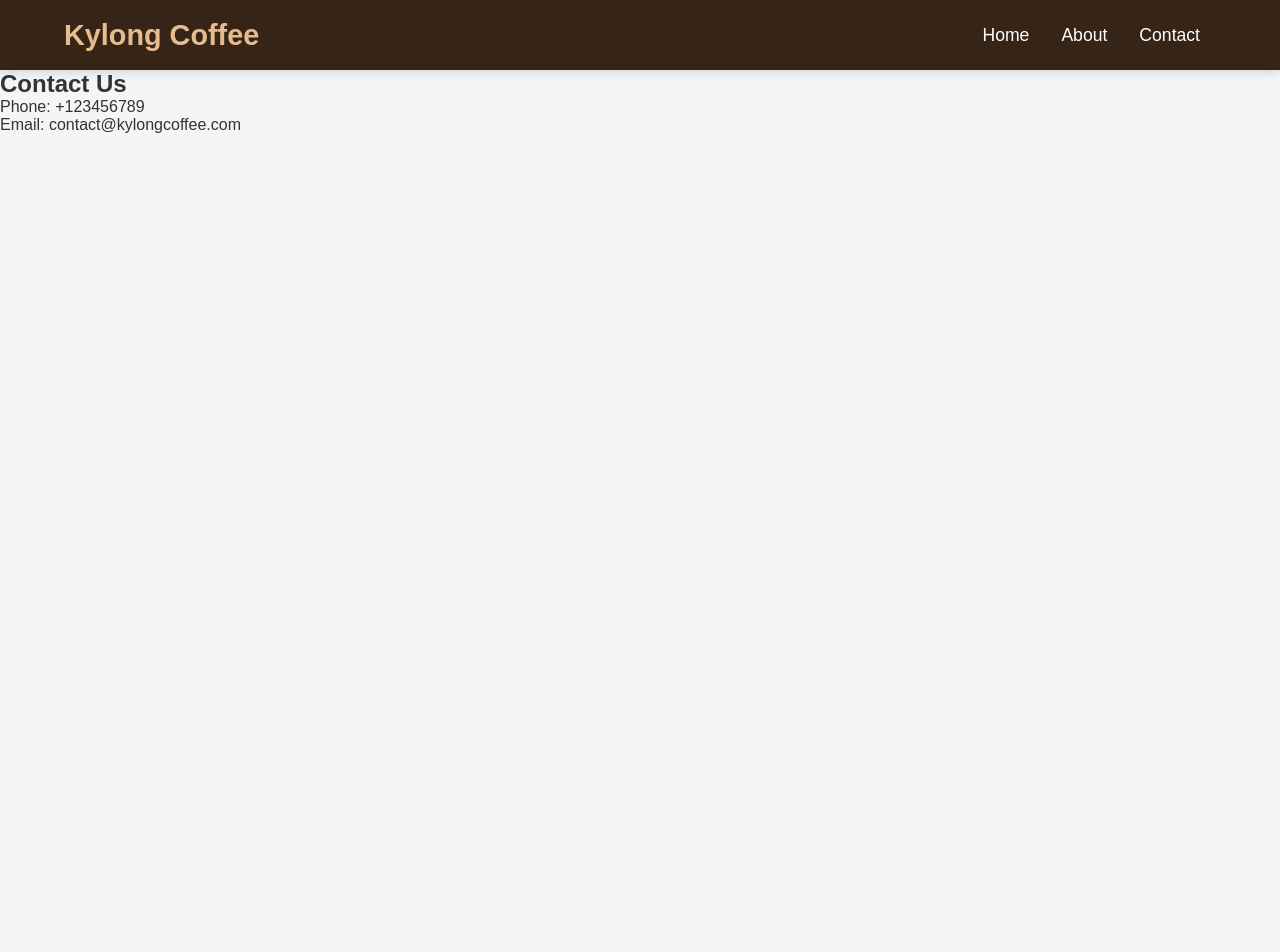
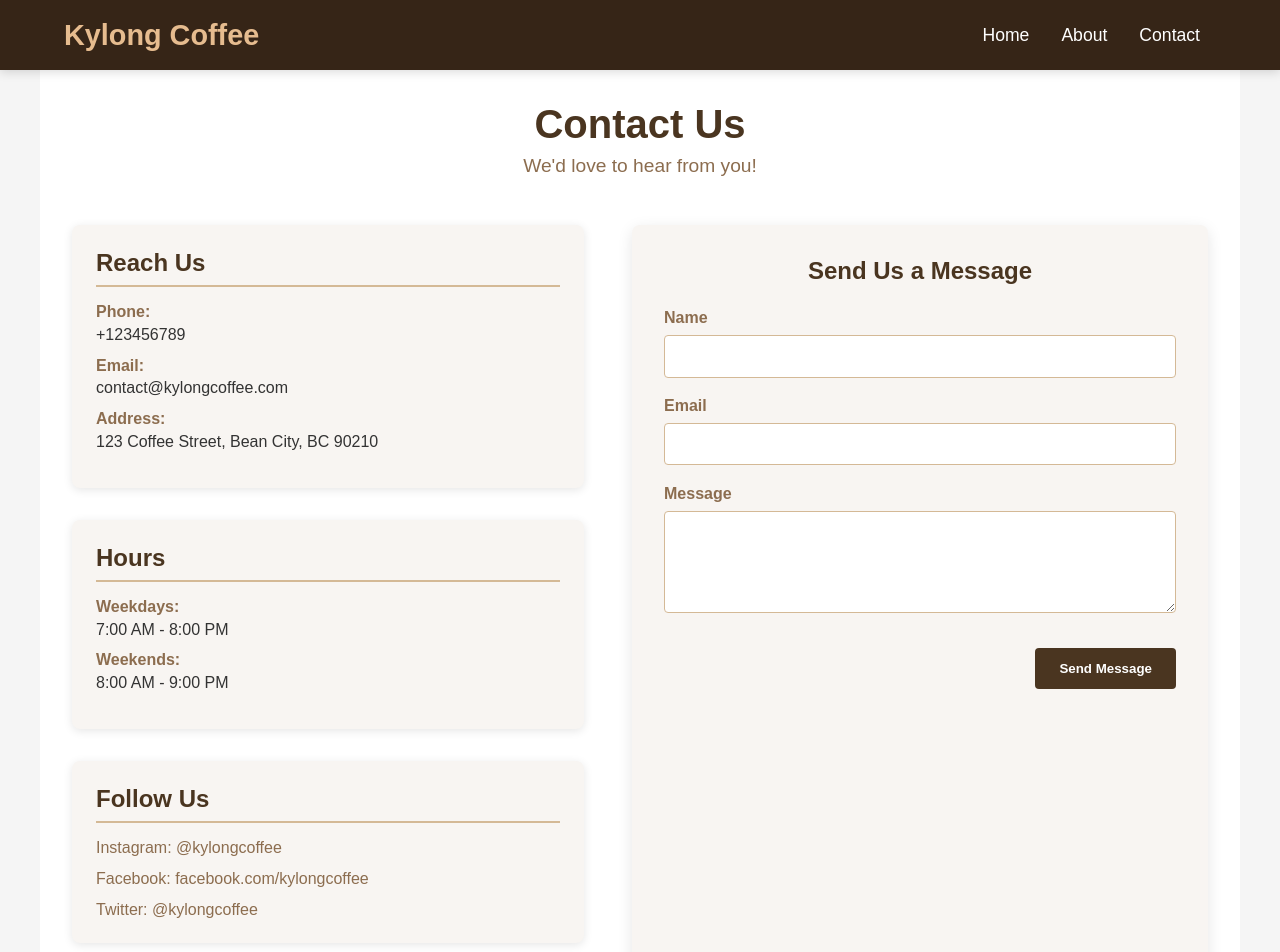
Before and after one commit to karzamisca/MERNStackCoffeeShop, a React (Vite) app in the folder views/: page /contact in a window 1280 px wide. Shown: the top 952 px of the page. Before the commit the page ends 800 px from the top, so only its background shows below. Built offline with nearby package versions, Linux system fonts and the light colour scheme.

Commit message:
expand and improve contact page

```diff
--- /dev/null
+++ b/views/src/pages/Contact.css
@@ -0,0 +1,242 @@
+/* Contact.css */
+
+:root {
+  /* Light mode colors */
+  --background-primary: #ffffff;
+  --background-secondary: #f8f5f2;
+  --text-primary: #333333;
+  --text-secondary: #8c6d4f;
+  --heading-color: #4a3520;
+  --accent-color: #d4b996;
+  --border-color: #d4b996;
+  --button-background: #4a3520;
+  --button-text: #ffffff;
+  --button-hover: #8c6d4f;
+  --shadow: rgba(0, 0, 0, 0.1);
+}
+
+@media (prefers-color-scheme: dark) {
+  :root {
+    /* Dark mode colors */
+    --background-primary: #1e1e1e;
+    --background-secondary: #2d2d2d;
+    --text-primary: #e0e0e0;
+    --text-secondary: #d4b996;
+    --heading-color: #d4b996;
+    --accent-color: #8c6d4f;
+    --border-color: #8c6d4f;
+    --button-background: #8c6d4f;
+    --button-text: #ffffff;
+    --button-hover: #d4b996;
+    --shadow: rgba(0, 0, 0, 0.3);
+  }
+}
+
+.contact-container {
+  max-width: 1200px;
+  margin: 0 auto;
+  padding: 2rem;
+  font-family: "Arial", sans-serif;
+  color: var(--text-primary);
+  background-color: var(--background-primary);
+  transition: background-color 0.3s, color 0.3s;
+}
+
+.contact-header {
+  text-align: center;
+  margin-bottom: 3rem;
+}
+
+.contact-header h1 {
+  font-size: 2.5rem;
+  color: var(--heading-color);
+  margin-bottom: 0.5rem;
+}
+
+.subtitle {
+  font-size: 1.2rem;
+  color: var(--text-secondary);
+}
+
+.contact-content {
+  display: flex;
+  flex-wrap: wrap;
+  gap: 3rem;
+  margin-bottom: 3rem;
+}
+
+.contact-info {
+  flex: 1;
+  min-width: 300px;
+}
+
+.info-section {
+  margin-bottom: 2rem;
+  padding: 1.5rem;
+  background-color: var(--background-secondary);
+  border-radius: 8px;
+  box-shadow: 0 2px 10px var(--shadow);
+  transition: background-color 0.3s, box-shadow 0.3s;
+}
+
+.info-section h2 {
+  color: var(--heading-color);
+  font-size: 1.5rem;
+  margin-bottom: 1rem;
+  border-bottom: 2px solid var(--accent-color);
+  padding-bottom: 0.5rem;
+}
+
+.info-item {
+  margin-bottom: 0.8rem;
+  display: flex;
+  flex-direction: column;
+}
+
+.info-label {
+  font-weight: bold;
+  color: var(--text-secondary);
+}
+
+.info-value {
+  margin-top: 0.3rem;
+}
+
+.social-media-links {
+  display: flex;
+  flex-direction: column;
+  gap: 0.8rem;
+}
+
+.social-link {
+  text-decoration: none;
+  color: var(--text-secondary);
+  transition: color 0.3s;
+}
+
+.social-link:hover {
+  color: var(--accent-color);
+}
+
+.contact-form-container {
+  flex: 1;
+  min-width: 300px;
+  padding: 2rem;
+  background-color: var(--background-secondary);
+  border-radius: 8px;
+  box-shadow: 0 4px 15px var(--shadow);
+  transition: background-color 0.3s, box-shadow 0.3s;
+}
+
+.contact-form-container h2 {
+  color: var(--heading-color);
+  font-size: 1.5rem;
+  margin-bottom: 1.5rem;
+  text-align: center;
+}
+
+.contact-form {
+  display: flex;
+  flex-direction: column;
+  gap: 1.2rem;
+}
+
+.form-group {
+  display: flex;
+  flex-direction: column;
+  gap: 0.5rem;
+}
+
+.form-group label {
+  font-weight: bold;
+  color: var(--text-secondary);
+}
+
+.form-group input,
+.form-group textarea {
+  padding: 0.8rem;
+  border: 1px solid var(--border-color);
+  border-radius: 4px;
+  font-family: inherit;
+  background-color: var(--background-primary);
+  color: var(--text-primary);
+  transition: border-color 0.3s, background-color 0.3s, color 0.3s;
+}
+
+.form-group input:focus,
+.form-group textarea:focus {
+  outline: none;
+  border-color: var(--text-secondary);
+}
+
+.btn {
+  background-color: var(--button-background);
+  color: var(--button-text);
+  border: none;
+  padding: 0.8rem 1.5rem;
+  border-radius: 4px;
+  cursor: pointer;
+  font-weight: bold;
+  transition: background-color 0.3s;
+}
+
+.btn:hover {
+  background-color: var(--button-hover);
+}
+
+.submit-btn {
+  margin-top: 1rem;
+  align-self: flex-end;
+}
+
+.form-success {
+  text-align: center;
+  padding: 2rem;
+}
+
+.form-success p {
+  margin-bottom: 1.5rem;
+  color: var(--heading-color);
+  font-size: 1.1rem;
+}
+
+.map-section {
+  margin-top: 3rem;
+}
+
+.map-section h2 {
+  color: var(--heading-color);
+  font-size: 1.5rem;
+  margin-bottom: 1.5rem;
+  text-align: center;
+}
+
+.map-placeholder {
+  height: 300px;
+  background-color: var(--background-secondary);
+  border-radius: 8px;
+  display: flex;
+  align-items: center;
+  justify-content: center;
+  color: var(--text-secondary);
+  font-style: italic;
+  box-shadow: 0 2px 10px var(--shadow);
+  transition: background-color 0.3s, box-shadow 0.3s;
+}
+
+/* Responsive adjustments */
+@media (max-width: 768px) {
+  .contact-content {
+    flex-direction: column;
+    gap: 2rem;
+  }
+
+  .contact-header h1 {
+    font-size: 2rem;
+  }
+
+  .submit-btn {
+    align-self: center;
+    width: 100%;
+  }
+}
--- a/views/src/pages/Contact.jsx
+++ b/views/src/pages/Contact.jsx
@@ -1,16 +1,164 @@
-//views\src\pages\Contact.jsx
+// views/src/pages/Contact.jsx
+
+import React, { useState } from "react";
+import "./Contact.css"; // Import the CSS file we'll create
+
 function Contact() {
   // Directly embed the contact data instead of fetching from API
   const contact = {
     phone: "+123456789",
     email: "contact@kylongcoffee.com",
+    address: "123 Coffee Street, Bean City, BC 90210",
+    hours: {
+      weekdays: "7:00 AM - 8:00 PM",
+      weekends: "8:00 AM - 9:00 PM",
+    },
+    socialMedia: {
+      instagram: "@kylongcoffee",
+      facebook: "facebook.com/kylongcoffee",
+      twitter: "@kylongcoffee",
+    },
+  };
+
+  // State for contact form
+  const [formData, setFormData] = useState({
+    name: "",
+    email: "",
+    message: "",
+  });
+  const [formSubmitted, setFormSubmitted] = useState(false);
+
+  // Handle form input changes
+  const handleChange = (e) => {
+    const { name, value } = e.target;
+    setFormData((prevState) => ({
+      ...prevState,
+      [name]: value,
+    }));
+  };
+
+  // Handle form submission
+  const handleSubmit = (e) => {
+    e.preventDefault();
+    console.log("Form submitted:", formData);
+    // Here you would typically send the data to a server
+    // For now, we'll just show a success message
+    setFormSubmitted(true);
+    setFormData({ name: "", email: "", message: "" });
   };
 
   return (
-    <div>
-      <h2>Contact Us</h2>
-      <p>Phone: {contact.phone}</p>
-      <p>Email: {contact.email}</p>
+    <div className="contact-container">
+      <div className="contact-header">
+        <h1>Contact Us</h1>
+        <p className="subtitle">We'd love to hear from you!</p>
+      </div>
+
+      <div className="contact-content">
+        <div className="contact-info">
+          <div className="info-section">
+            <h2>Reach Us</h2>
+            <div className="info-item">
+              <span className="info-label">Phone:</span>
+              <span className="info-value">{contact.phone}</span>
+            </div>
+            <div className="info-item">
+              <span className="info-label">Email:</span>
+              <span className="info-value">{contact.email}</span>
+            </div>
+            <div className="info-item">
+              <span className="info-label">Address:</span>
+              <span className="info-value">{contact.address}</span>
+            </div>
+          </div>
+
+          <div className="info-section">
+            <h2>Hours</h2>
+            <div className="info-item">
+              <span className="info-label">Weekdays:</span>
+              <span className="info-value">{contact.hours.weekdays}</span>
+            </div>
+            <div className="info-item">
+              <span className="info-label">Weekends:</span>
+              <span className="info-value">{contact.hours.weekends}</span>
+            </div>
+          </div>
+
+          <div className="info-section">
+            <h2>Follow Us</h2>
+            <div className="social-media-links">
+              <a href="#" className="social-link">
+                Instagram: {contact.socialMedia.instagram}
+              </a>
+              <a href="#" className="social-link">
+                Facebook: {contact.socialMedia.facebook}
+              </a>
+              <a href="#" className="social-link">
+                Twitter: {contact.socialMedia.twitter}
+              </a>
+            </div>
+          </div>
+        </div>
+
+        <div className="contact-form-container">
+          <h2>Send Us a Message</h2>
+          {formSubmitted ? (
+            <div className="form-success">
+              <p>Thank you for your message! We'll get back to you soon.</p>
+              <button onClick={() => setFormSubmitted(false)} className="btn">
+                Send another message
+              </button>
+            </div>
+          ) : (
+            <form onSubmit={handleSubmit} className="contact-form">
+              <div className="form-group">
+                <label htmlFor="name">Name</label>
+                <input
+                  type="text"
+                  id="name"
+                  name="name"
+                  value={formData.name}
+                  onChange={handleChange}
+                  required
+                />
+              </div>
+              <div className="form-group">
+                <label htmlFor="email">Email</label>
+                <input
+                  type="email"
+                  id="email"
+                  name="email"
+                  value={formData.email}
+                  onChange={handleChange}
+                  required
+                />
+              </div>
+              <div className="form-group">
+                <label htmlFor="message">Message</label>
+                <textarea
+                  id="message"
+                  name="message"
+                  value={formData.message}
+                  onChange={handleChange}
+                  rows="5"
+                  required
+                ></textarea>
+              </div>
+              <button type="submit" className="btn submit-btn">
+                Send Message
+              </button>
+            </form>
+          )}
+        </div>
+      </div>
+
+      <div className="map-section">
+        <h2>Find Us</h2>
+        <div className="map-placeholder">
+          {/* In a real application, you would integrate Google Maps or another mapping service */}
+          <p>Map will be displayed here</p>
+        </div>
+      </div>
     </div>
   );
 }
```
Also changed, not shown: 7 other files (tests, documents, lock files or other folders).
